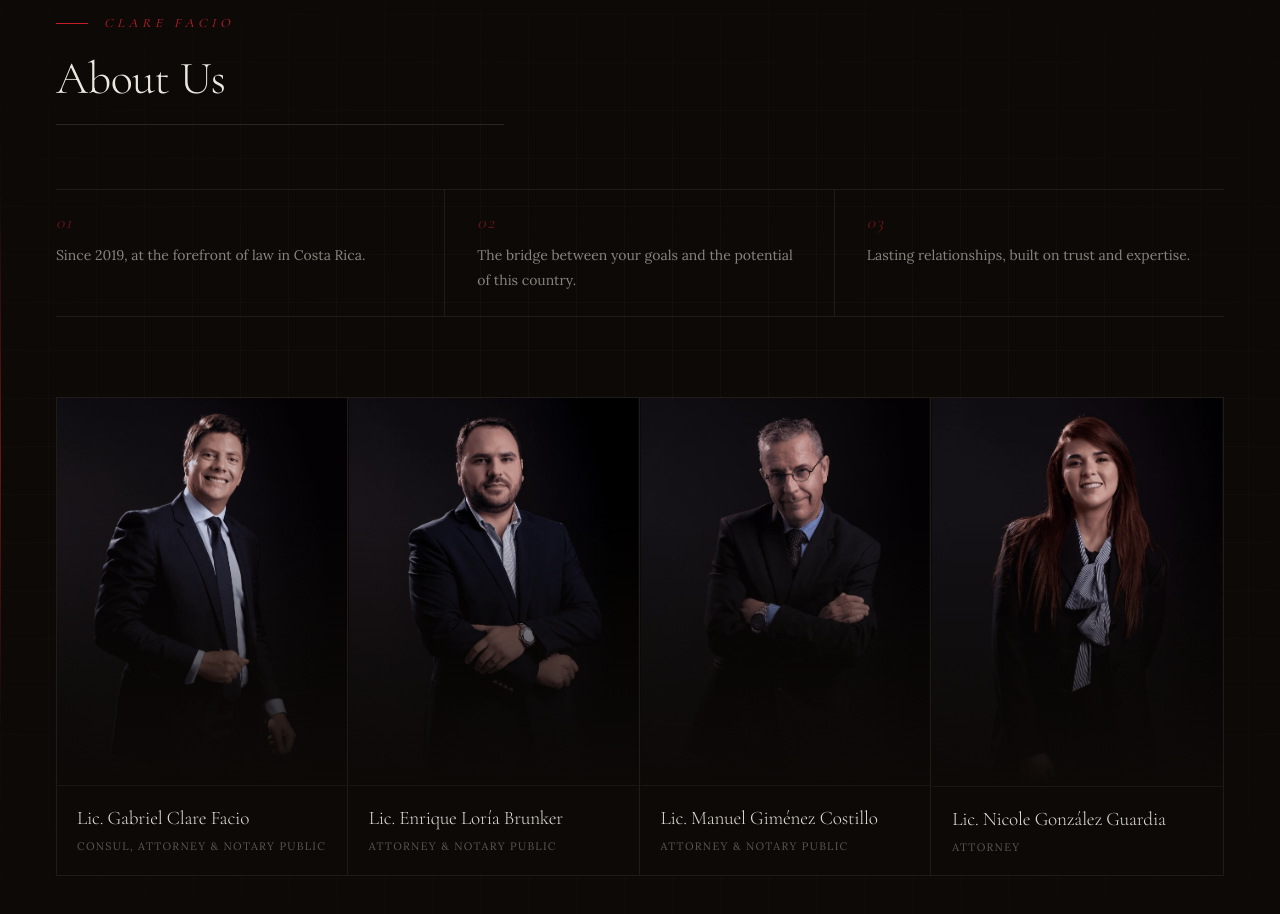
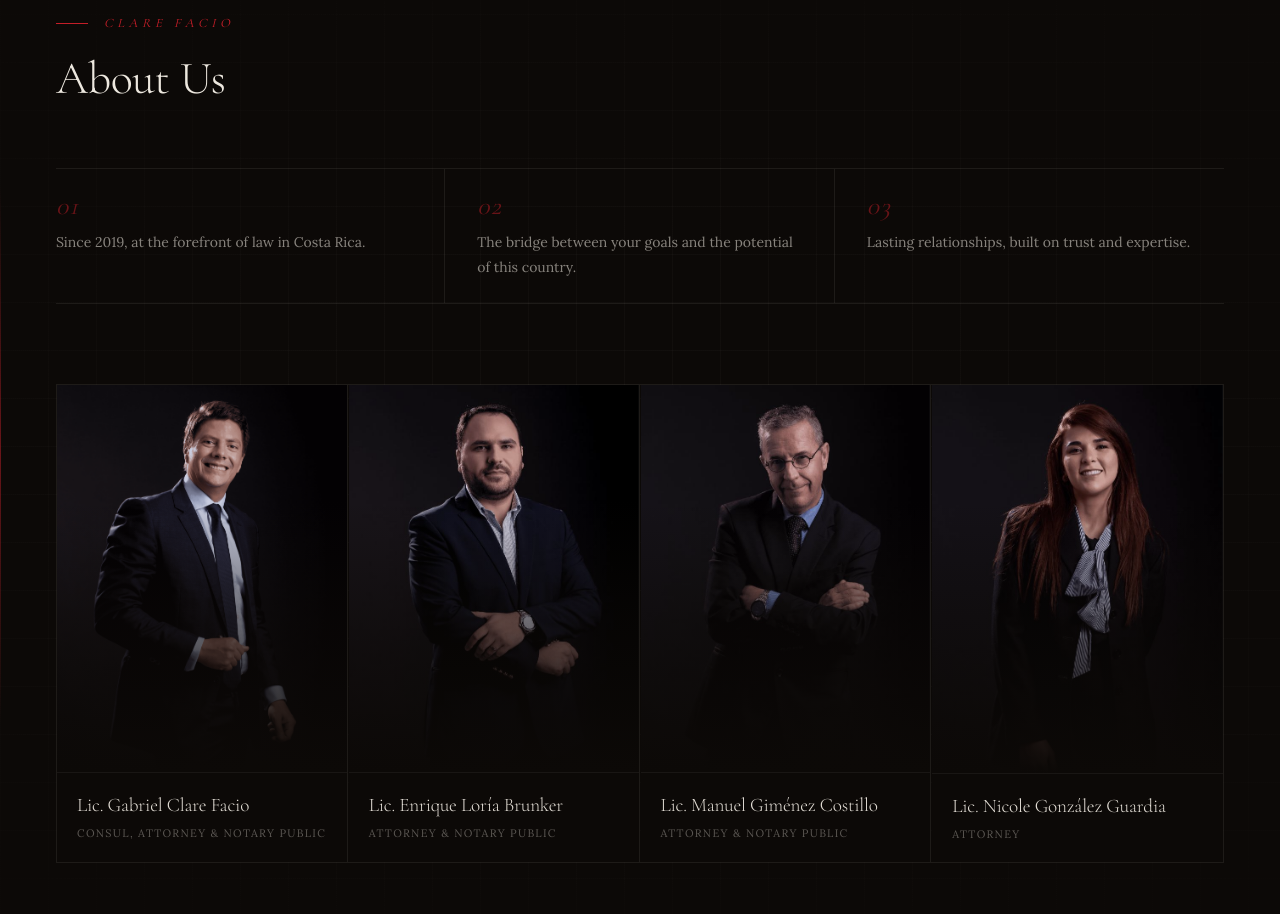
Before and after one commit to gqbo/clarefacio, a Next.js app: page /en in a window 1280 px wide. Shown: the part 1820-2734 px from the top of the page. Built offline with nearby package versions, Linux system fonts and the light colour scheme.

Commit message:
fix(About): remove ornamental rule and adjust font styles for improved aesthetics

```diff
--- a/src/components/sections/About.tsx
+++ b/src/components/sections/About.tsx
@@ -125,15 +125,6 @@ export default function About() {
           >
             {t("title")}
           </motion.h2>
-
-          {/* Ornamental rule */}
-          <motion.div
-            initial={{ scaleX: 0, opacity: 0 }}
-            animate={isInView ? { scaleX: 1, opacity: 1 } : {}}
-            transition={{ duration: 0.7, delay: 0.35, ease: "easeOut" }}
-            className="origin-left"
-            style={{ height: "1px", background: "rgba(237,232,223,0.12)", maxWidth: "28rem" }}
-          />
         </div>
 
         {/* ── Firm pillars — three editorial statements ───────────────────── */}
@@ -159,8 +150,8 @@ export default function About() {
                 className="block leading-none mb-3"
                 style={{
                   fontFamily: "var(--font-garamond)",
-                  fontSize: "1.1rem",
-                  letterSpacing: "0.08em",
+                  fontSize: "1.6rem",
+                  letterSpacing: "0.05em",
                   color: "rgba(196,30,40,0.5)",
                   fontStyle: "italic",
                 }}
```
